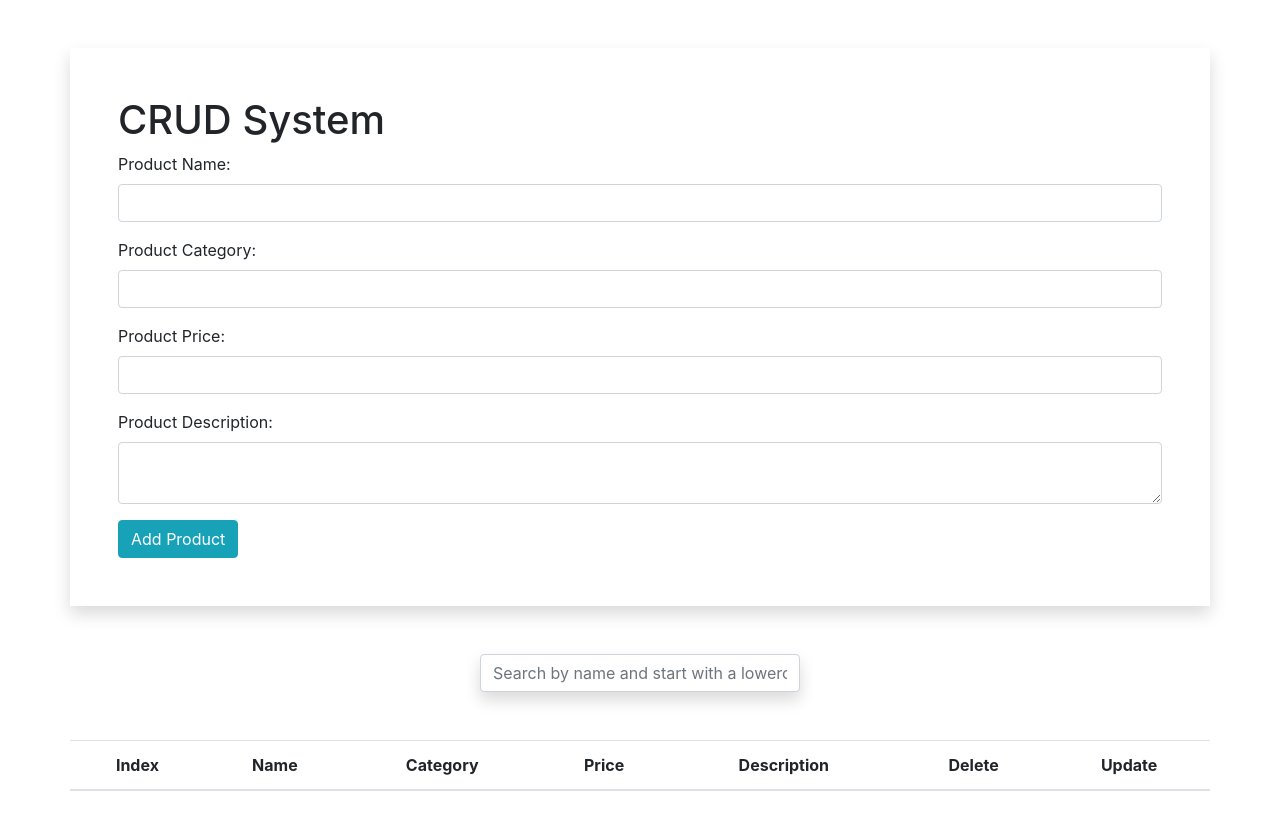
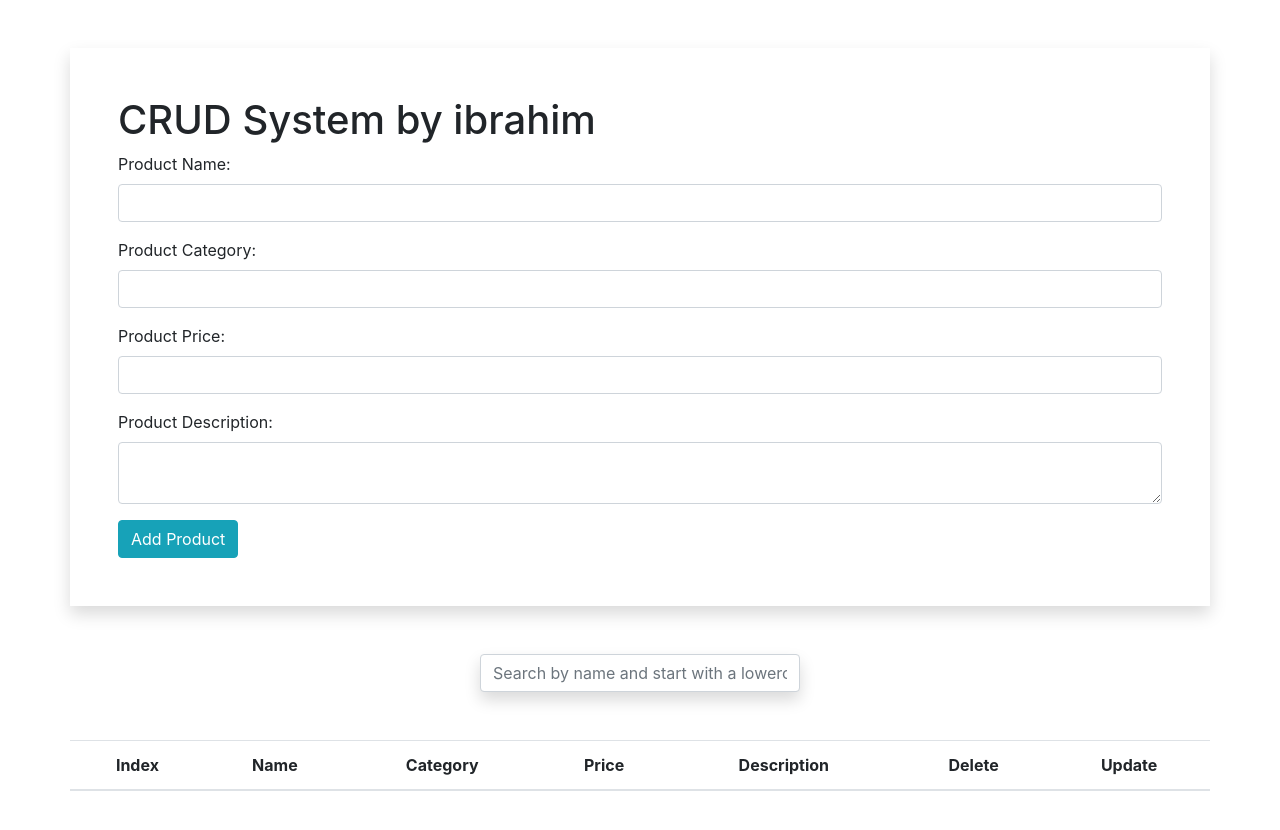
Before and after one commit to ibrahimhimself/CRUD, a plain HTML site: page index.html in a window 1280 px wide. Drawn offline with Linux system fonts and the light colour scheme.

Commit message:
changing title

```diff
--- a/index.html
+++ b/index.html
@@ -9,7 +9,7 @@
     <body>
 
         <div class="container shadow p-5 mt-5">
-            <h1>CRUD System</h1>
+            <h1>CRUD System by ibrahim</h1>
 
             <div class="form-group">
                 <label>Product Name:</label>
```
